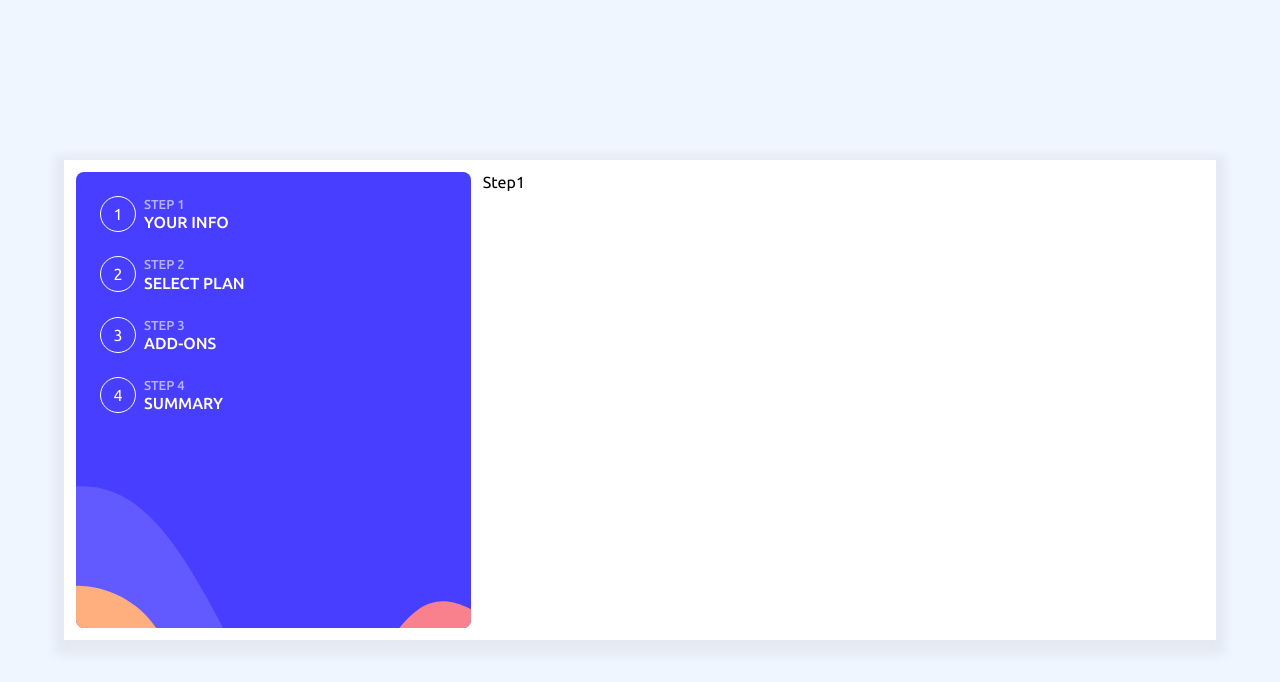
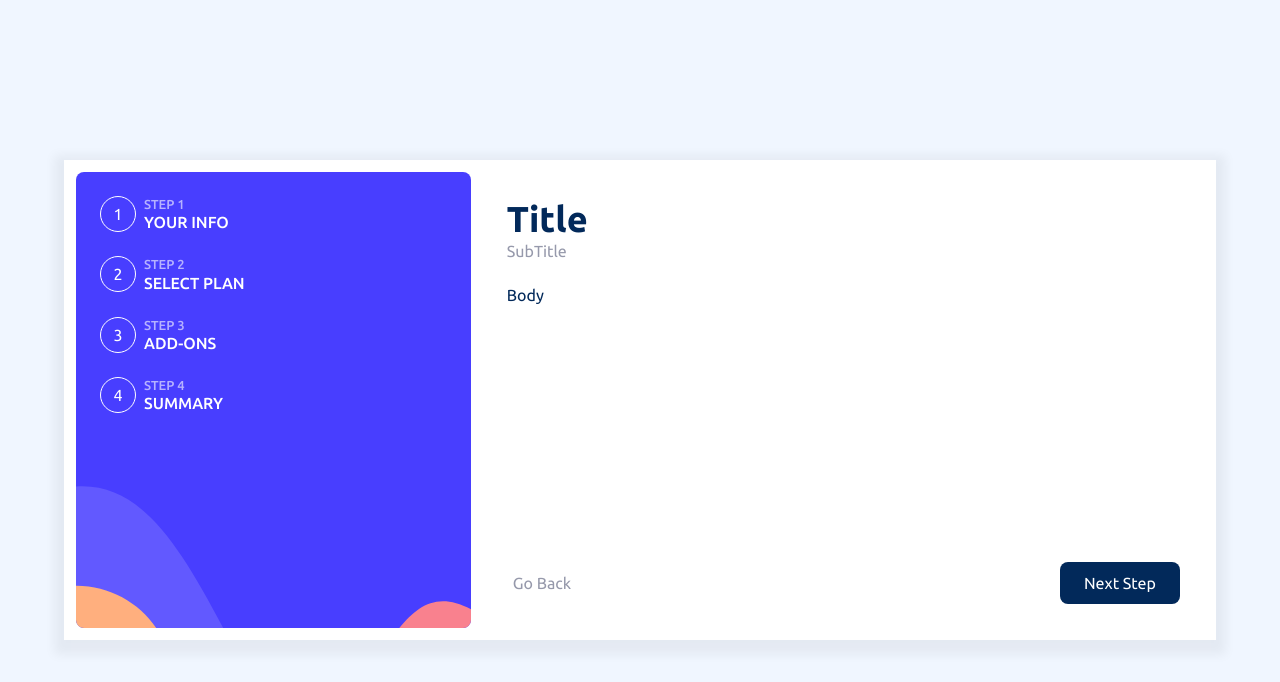
Before and after one commit to yvnvs/multi-step-form, a React (Vite) app: page / in a window 1280 px wide. Shown: the top 682 px of the page. Built offline with nearby package versions, Linux system fonts and the light colour scheme.

Commit message:
step component

```diff
--- a/index.html
+++ b/index.html
@@ -5,7 +5,7 @@
   <meta charset="UTF-8" />
   <link rel="icon" type="image/svg+xml" href="/vite.svg" />
   <meta name="viewport" content="width=device-width, initial-scale=1.0" />
-  <title>Vite + React</title>
+  <title>MULTI STEP FORM || FRONTENDMENTOR</title>
 
   <link rel="preconnect" href="https://fonts.googleapis.com">
   <link rel="preconnect" href="https://fonts.gstatic.com" crossorigin>
--- a/src/components/multi-step-form/index.jsx
+++ b/src/components/multi-step-form/index.jsx
@@ -1,7 +1,7 @@
 import React from "react";
 
 import Sidebar from "../sidebar";
-import Step1 from "../step-1";
+import Step from "../step";
 
 import * as S from "./styled"
 
@@ -10,7 +10,7 @@ function MultiStepForm(){
     return(
         <S.MultiStepForm>
             <Sidebar></Sidebar>
-            <Step1></Step1>
+            <Step></Step>
         </S.MultiStepForm>
     )
 }
--- /dev/null
+++ b/src/components/step/index.jsx
@@ -0,0 +1,19 @@
+import * as S from "./styled";
+
+function Step(){
+    return (
+        <S.Step>
+            <S.StepHeader>
+                <S.Title> Title</S.Title>
+                <S.SubTitle>SubTitle</S.SubTitle>
+            </S.StepHeader>
+            <S.Body>Body</S.Body>
+            <S.StepFooter>
+                <S.GoBackButton>Go Back</S.GoBackButton>
+                <S.GoNextButton>Next Step</S.GoNextButton>
+            </S.StepFooter>
+        </S.Step>
+    )
+}
+
+export default Step;
--- /dev/null
+++ b/src/components/step/styled.jsx
@@ -0,0 +1,57 @@
+import styled from "styled-components";
+
+
+export const Step = styled.form`
+flex:1;
+display:flex;
+flex-direction: column;
+gap:24px;
+padding: 24px;
+`;
+
+
+export const StepHeader = styled.div`
+
+`;
+
+
+export const Title = styled.h2`
+font-size:36px;
+font-weight:700;
+`;
+
+
+export const SubTitle = styled.h3`
+color: var(--cool-gray);
+
+`;
+
+
+export const Body = styled.div`
+flex: 1;
+`;
+
+
+export const StepFooter = styled.div`
+display: flex;
+align-items: center;
+justify-content: space-between;
+
+`;
+
+
+export const GoBackButton = styled.button`
+color: var(--cool-gray);
+
+&:hover {
+    color:inherit;
+}
+`;
+
+export const GoNextButton = styled.button`
+margin-left:auto;
+background-color: var(--marine-blue);
+color: var(--white);
+padding: 12px 24px;
+border-radius:8px;
+`;
--- a/src/styles/global.css
+++ b/src/styles/global.css
@@ -25,4 +25,5 @@ body {
     align-items: center;
     justify-content: center;
     line-height: 1.25;
+    color: var(--marine-blue);
 }
--- a/src/styles/reset.css
+++ b/src/styles/reset.css
@@ -13,6 +13,7 @@ button {
     background: none;
     font-family: inherit;
     font-size: inherit;
+    cursor: pointer;
 }
 
 a {
```
